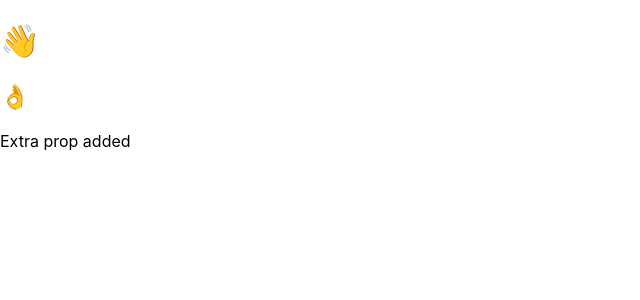
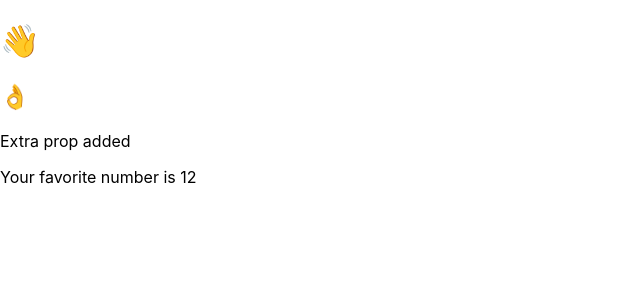
Before and after one commit to jakebirkes/react-bootcamp, a React (Create React App) app: page / in a window 1280 px wide. Shown: the top 300 px of the page, without its empty margins (0-640 px from the left). Built offline with nearby package versions, Linux system fonts and the light colour scheme.

Commit message:
HOC part 2

```diff
--- a/src/App.js
+++ b/src/App.js
@@ -51,6 +51,6 @@ const App = props => (
 );
 
 // const PointlessHOC = withPointlessHOC(App);
-const ExtraPropAdded = withExtraPropAdded(App);
+const ExtraPropAdded = withExtraPropAdded(App, 12); // adding favorite number here
 
 export default ExtraPropAdded;
--- a/src/hoc-practice/withExtraPropAdded.js
+++ b/src/hoc-practice/withExtraPropAdded.js
@@ -1,7 +1,10 @@
 import React from 'react';
 
-export const withExtraPropAdded = Component => props => (
+export const withExtraPropAdded = (Component, faveNum = null) => props => (
 	<Component extraProp="👌" {...props}>
 		<p>Extra prop added</p>
+		<p hidden={!faveNum}>
+			Your favorite number is <span>{faveNum}</span>
+		</p>
 	</Component>
 );
```
